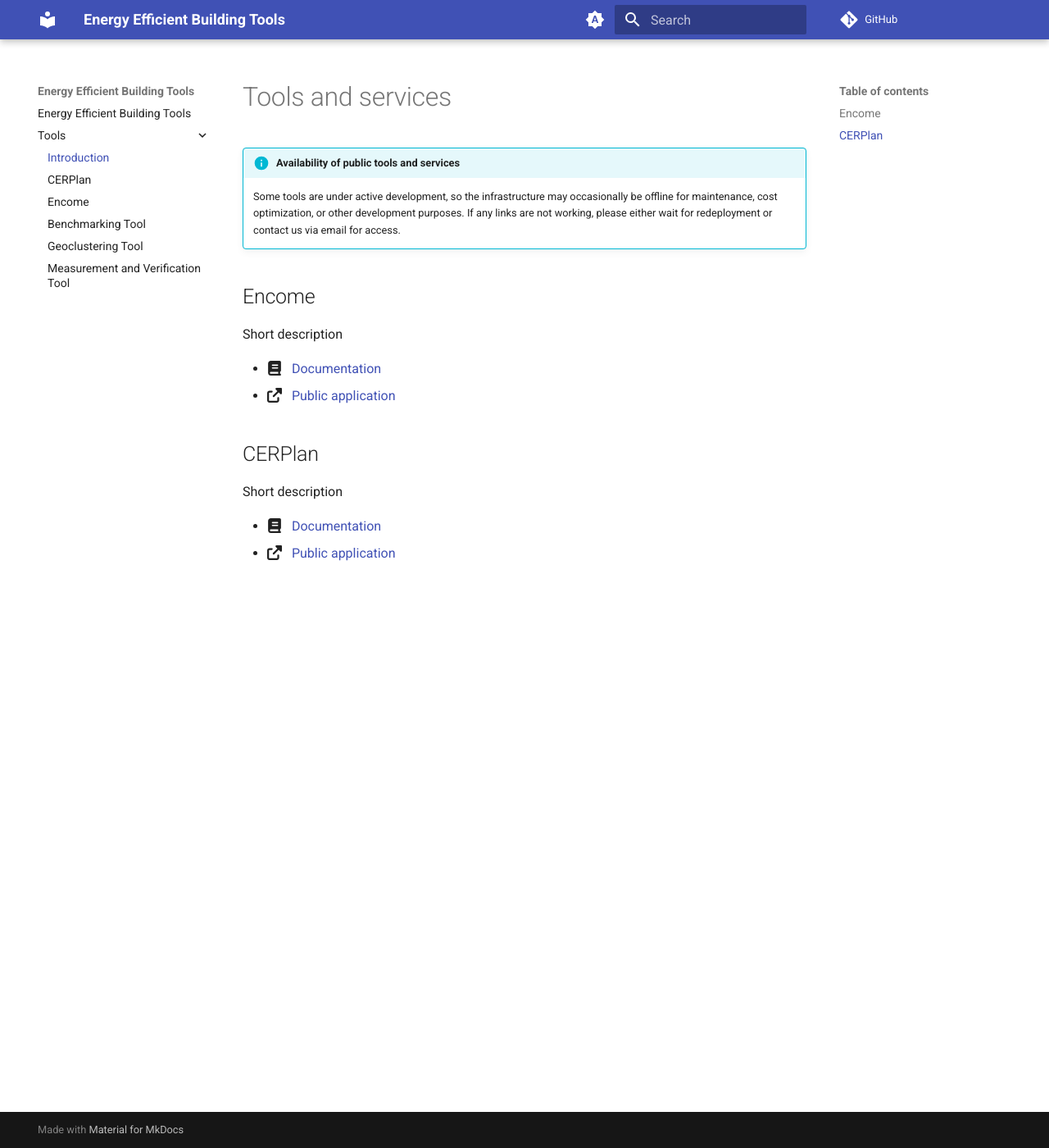
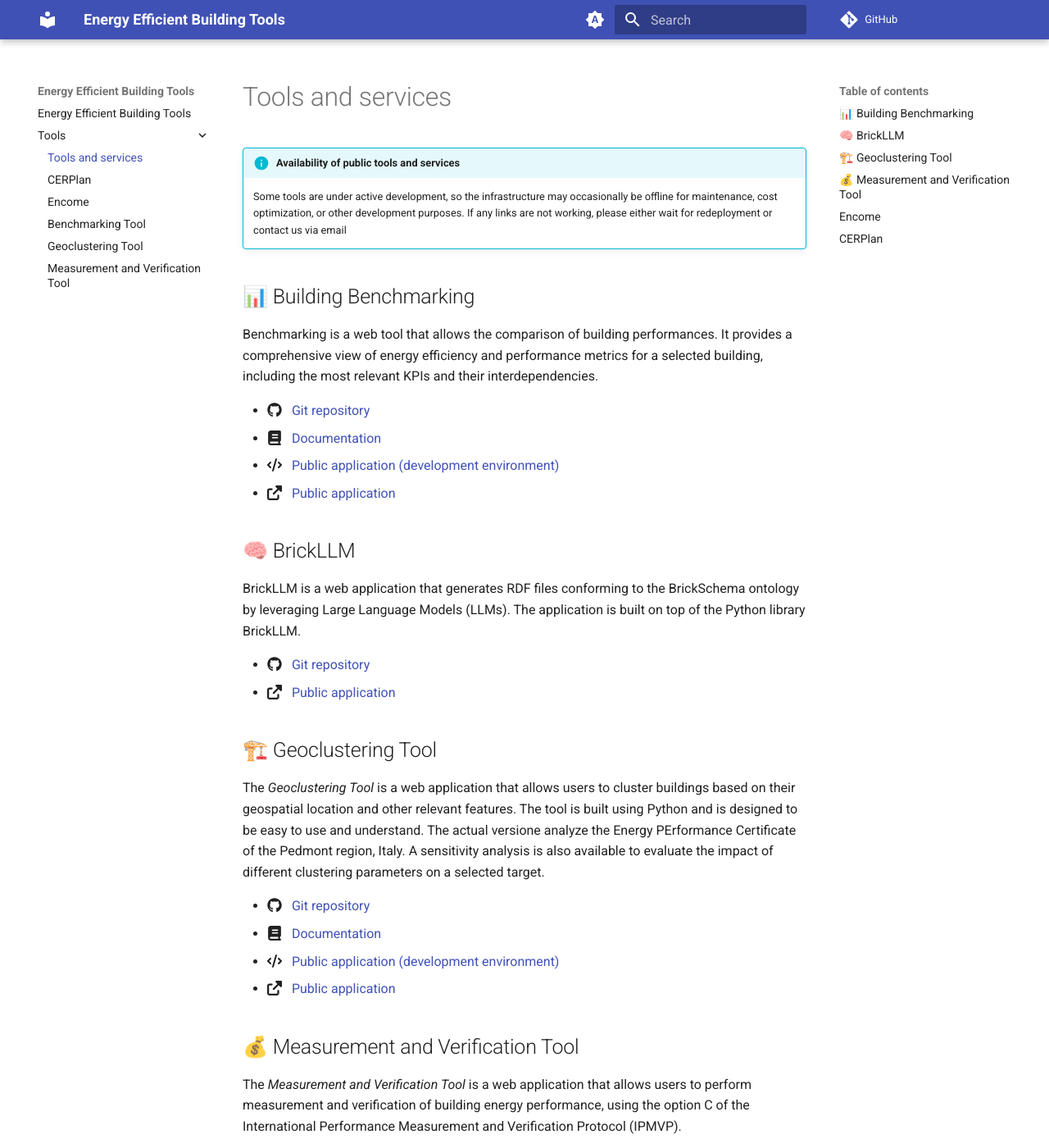
Before and after one commit to EURAC-EEBgroup/tools.eeb.eurac.edu, an MkDocs documentation site: the page built from docs/tools/index.md, in a window 1280 px wide and 1400 px high. Shown: the whole window at 82% size. Built offline with MkDocs 1.6.1 and Material for MkDocs 9.7.7, drawn with Linux system fonts in a browser that asks for light colours; comment, search, counter and statistics services are not loaded; some of the changed text lies outside the part shown.

Commit message:
Update pages

```diff
--- a/docs/tools/index.md
+++ b/docs/tools/index.md
@@ -1,13 +1,46 @@
 ---
-title: Introduction
+title: Tools and services
 ---
 
 # Tools and services
 
 !!! info "Availability of public tools and services"
 
-    Some tools are under active development, so the infrastructure may occasionally be offline for maintenance, cost optimization, or other development purposes. If any links are not working, please either wait for redeployment or contact us via email for access.
+    Some tools are under active development, so the infrastructure may occasionally be offline for maintenance, cost optimization, or other development purposes. If any links are not working, please either wait for redeployment or contact us via email
 
+## 📊 Building Benchmarking
+
+Benchmarking is a web tool that allows the comparison of building performances. It provides a comprehensive view of energy efficiency and performance metrics for a selected building, including the most relevant KPIs and their interdependencies.
+
+- :fontawesome-brands-github: &nbsp; [Git repository](https://github.com/MODERATE-Project/MODERATE_building_benchmarking)
+- :fontawesome-solid-book: &nbsp; [Documentation](benchmarking.md)
+- :fontawesome-solid-code: &nbsp; [Public application (development environment)](https://tools.eeb.eurac.edu/building_benchmarking/)
+- :fontawesome-solid-up-right-from-square: &nbsp; [Public application](https://building.staging.moderate.cloud/building_benchmarking/)
+
+## 🧠 BrickLLM
+
+BrickLLM is a web application that generates RDF files conforming to the BrickSchema ontology by leveraging Large Language Models (LLMs). The application is built on top of the Python library BrickLLM.
+
+- :fontawesome-brands-github: &nbsp; [Git repository](https://github.com/EURAC-EEBgroup/BrickLLM-App)
+- :fontawesome-solid-up-right-from-square: &nbsp; [Public application](https://brick.staging.moderate.cloud/brickllm/)
+
+## 🏗️ Geoclustering Tool
+
+The _Geoclustering Tool_ is a web application that allows users to cluster buildings based on their geospatial location and other relevant features. The tool is built using Python and is designed to be easy to use and understand.
+The actual versione analyze the Energy PErformance Certificate of the Pedmont region, Italy.
+A sensitivity analysis is also available to evaluate the impact of different clustering parameters on a selected target.
+
+- :fontawesome-brands-github: &nbsp; [Git repository](https://github.com/MODERATE-Project/geoclustering_sensitivity_analysis)
+- :fontawesome-solid-book: &nbsp; [Documentation](geoclustering_tools.md)
+- :fontawesome-solid-code: &nbsp; [Public application (development environment)](https://tools.eeb.eurac.edu/epc_clustering/piemonte/)
+- :fontawesome-solid-up-right-from-square: &nbsp; [Public application](https://tools.eeb.eurac.edu/epc_clustering/piemonte/)
+
+## 💰 Measurement and Verification Tool
+
+The _Measurement and Verification Tool_ is a web application that allows users to perform measurement and verification of building energy performance, using the option C of the International Performance Measurement and Verification Protocol (IPMVP).
+
+- :fontawesome-brands-github: &nbsp; [Git repository](https://github.com/MODERATE-Project/Measurement-and-verification)
+- :fontawesome-solid-book: &nbsp; [Documentation](mea_and_ver.md)
 
 ## Encome
 
```
Also changed, not shown: docs/index.md (+15 -3 lines), docs/tools/benchmarking.md (+7 -0 lines).
